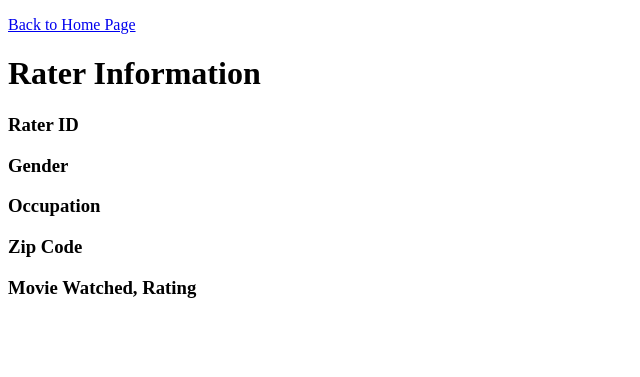
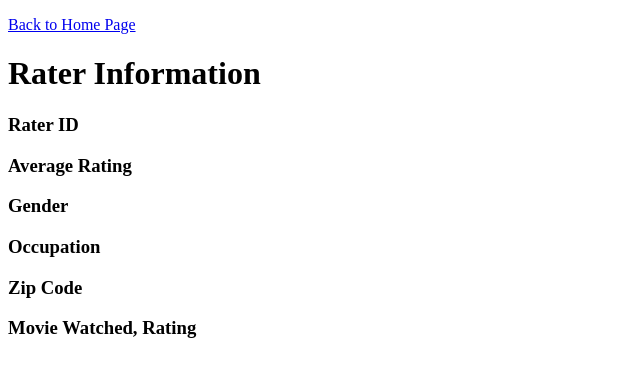
Before and after one commit to tdhuynh/django_movie_rating_pt2, a Python web app: template movie_lens/templates/rater_detail.html in a window 1280 px wide. Shown: the top 377 px of the page, without its empty margins (0-640 px from the left). Run offline with Jinja, Linux system fonts and the light colour scheme; the template is opened without the code that fills it, so the values that code supplies are empty.

Commit message:
added some text and average ratings of all raters

```diff
--- a/movie_lens/templates/index.html
+++ b/movie_lens/templates/index.html
@@ -5,6 +5,7 @@
     <title>Movie Lens Database</title>
   </head>
   <body>
+    <h1>Welcome to the Movie Lens Database!</h1>
     <p>
       <a href="top_movies">{{ top }}</a>
     </p>
--- a/movie_lens/templates/rater_detail.html
+++ b/movie_lens/templates/rater_detail.html
@@ -11,6 +11,9 @@
       <p>
         <h3>Rater ID</h3>
         {{ rater.id }}
+
+        <h3>Average Rating</h3>
+        {{ rater.avg_rater_rating }}
 
         <h3>Gender</h3>
         {{ rater.gender }}
```
